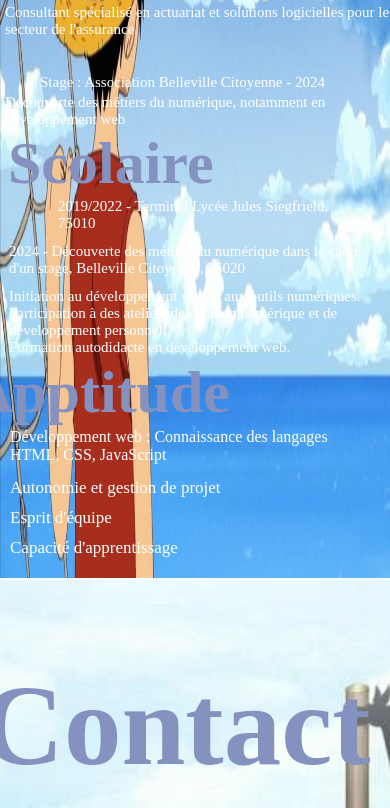
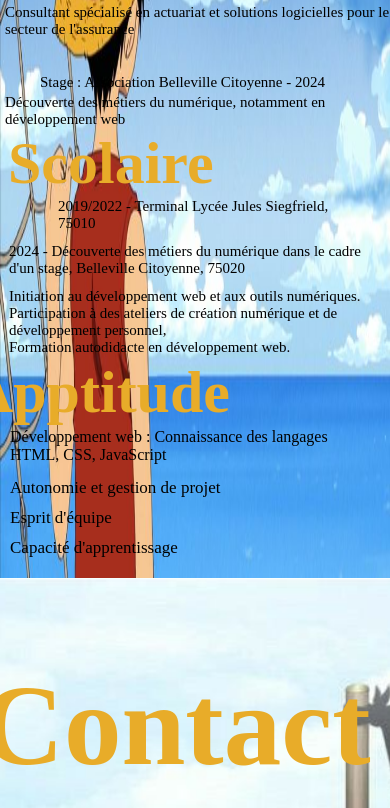
Before and after one commit to DiouDev/DiouDev, a plain HTML site: page index.html in a window 390 px wide. Shown: the part 1110-1918 px from the top of the page. Drawn offline with Linux system fonts and the light colour scheme; a web font is replaced by a local one.

Commit message:
Add files via upload

```diff
--- a/index.html
+++ b/index.html
@@ -62,7 +62,7 @@
     <div id="contact" class="Contact">
         <h1 class="contact-titre">Contact</h1>
 
-    <form action="https://formspree.io/f/{form_id}" method="post">
+    <form action="https://formspree.io/f/xldeqaej" method="POST">
         <label for="nom">Votre nom</label>
         <input name="nom" id="nom" type="text" placeholder="Name" required>
 
@@ -70,7 +70,7 @@
         <input name="email" id="email" type="email" placeholder="Email" required>
 
         <label for="message">Votre message</label>
-        <textarea id="message" name="message" placeholder="Message..." required></textarea>
+        <textarea id="message" type="text" name="message" placeholder="Message..." required></textarea>
 
         <button type="submit">Envoyer</button>
     </form>
--- a/style.css
+++ b/style.css
@@ -395,11 +395,10 @@ form textarea {
         left: -10px;
     }
     .a-propos-titre {
-        display: flex
-    ;
+        display: flex;
         width: 100%;
         height: 11%;
-        color: #8591BF;
+        color: #e8ac29;
         font-size: 100px;
         align-items: center;
         font-family: "Londrina Solid";
@@ -410,7 +409,7 @@ form textarea {
 .experience1 {
     width: 1px;
     height: 91px;
-    color: #8591BF;
+    color: #e8ac29;
     position: absolute;
     right: 383px;
     top: 165px;
@@ -421,7 +420,7 @@ form textarea {
 .stage {
     width: 100%;
     height: 137px;
-    color: #ffffff;
+    color: #000000;
     position: absolute;
     left: 5px;
     top: 250px;
@@ -445,7 +444,7 @@ form textarea {
 .scolaire {
     width: 166px;
     height: 100px;
-    color: #8591BF;
+    color: #e8ac29;
     position: absolute;
     left: 8px;
     top: 395px;
@@ -455,7 +454,7 @@ form textarea {
 .ecole {
     width: 300px;
     height: 20px;
-    color: #fff;
+    color: #000000;
     position: absolute;
     font-size: 15px;
     font-family: "Londrina Solid";
@@ -464,7 +463,7 @@ form textarea {
 .ecole2 {
     width: 375px;
     height: 55px;
-    color: #fff;
+    color: #000000;
     position: absolute;
     font-size: 15px;
     font-family: "Londrina Solid";
@@ -472,7 +471,7 @@ form textarea {
 }
 .ecole3 {
     width: 375px;
-    color: #fff;
+    color: #000000;
     position: absolute;
     font-size: 15px;
     font-family: "Londrina Solid";
@@ -481,7 +480,7 @@ form textarea {
 .apptitude {
     width: 0px;
     height: 130px;
-    color: #8591BF;
+    color: #e8ac29;
     position: absolute;
     right: 45Px;
     bottom: 125px;
@@ -496,7 +495,7 @@ form textarea {
 .competence {
     width: 410px;
     height: 148px;
-    color: #fff;
+    color: #000000;
     position: absolute;
     font-family: "Londrina Solid";
     top: 95px;
@@ -504,7 +503,7 @@ form textarea {
 }
 .competence1 {
     height: 35px;
-    color: #fff;
+    color: #000000;
     position: absolute;
     font-size: 16px;
     font-family: "Londrina Solid";
@@ -514,7 +513,7 @@ form textarea {
 .competence2 {
     width: 360px;
     height: 25px;
-    color: #fff;
+    color: #000000;
     position: absolute;
     font-size: 17px;
     font-family: "Londrina Solid";
@@ -524,7 +523,7 @@ form textarea {
 .competence3 {
     width: 360px;
     height: 25px;
-    color: #fff;
+    color: #000000;
     position: absolute;
     font-size: 17px;
     font-family: "Londrina Solid";
@@ -534,7 +533,7 @@ form textarea {
 .competence4 {
     width: 360px;
     height: 35px;
-    color: #fff;
+    color: #000000;
     position: absolute;
     font-size: 17px;
     font-family: "Londrina Solid";
@@ -545,7 +544,7 @@ form textarea {
     display: flex;
     width: 100%;
     height: 15%;
-    color: #8591BF;
+    color: #e8ac29;
     font-size: 115px;
     flex-direction: row-reverse;
     align-items: center;
@@ -567,7 +566,7 @@ form textarea {
 .monemail {
     width: 330px;
     height: 40px;
-    color: #fff;
+    color: #e8ac29;
     position: absolute;
     font-size: 23px;
     font-family: "Inter";
@@ -584,7 +583,7 @@ form textarea {
 .position1 {
     width: 330px;
     height: 40px;
-    color: #fff;
+    color: #e8ac29;
     position: absolute;
     font-size: 23px;
     font-family: "Inter";
```
Also changed, not shown: nuit.html (+1 -1 lines).
